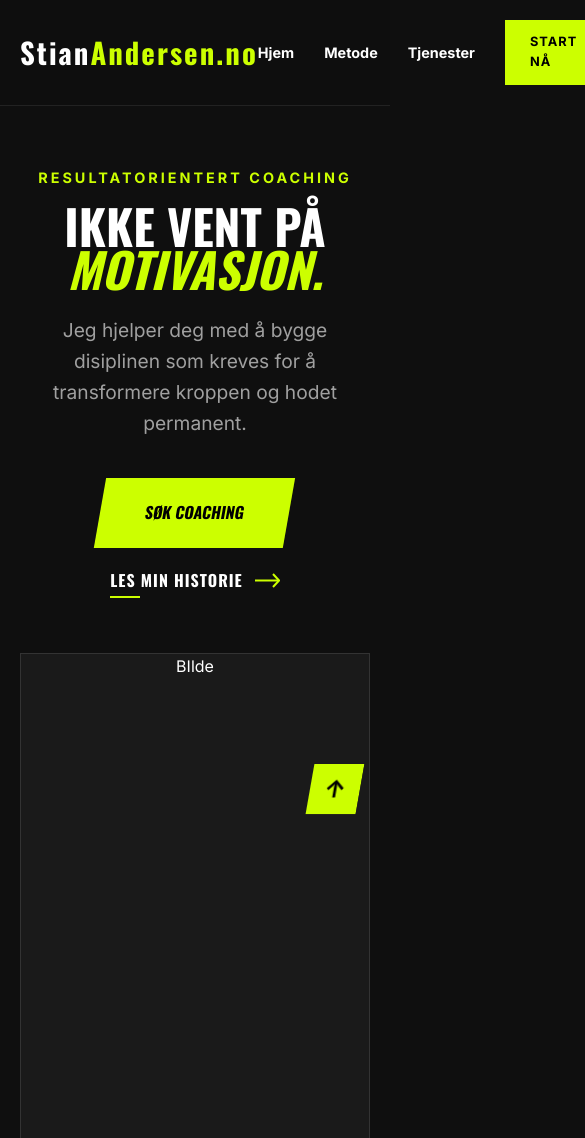
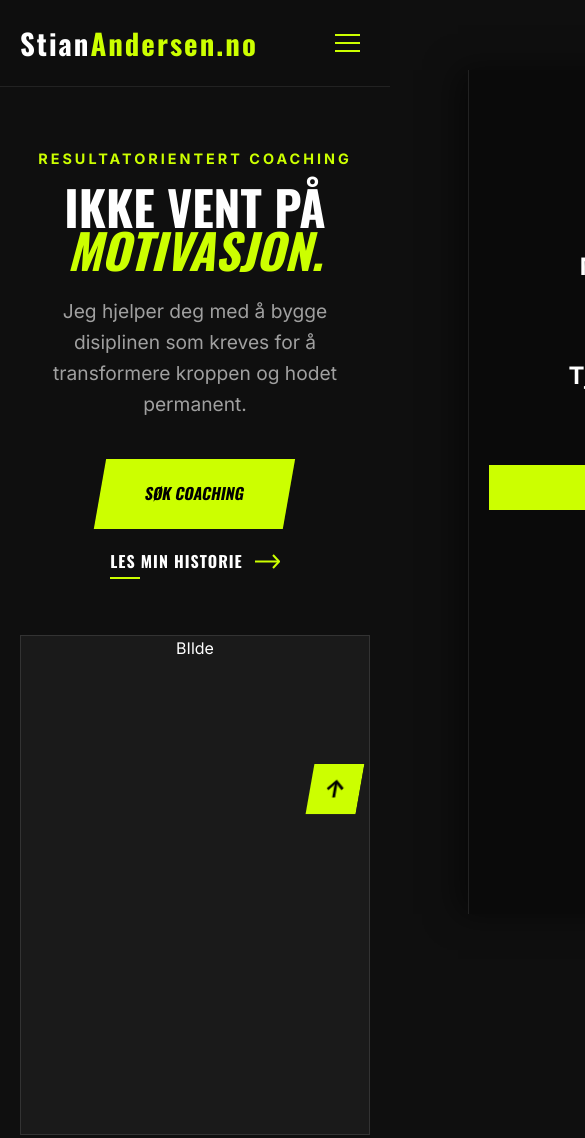
Before and after one commit to Noski03/Stian_andersen_nettside, a plain HTML site: page index.html in a window 390 px wide. Shown: the top 1138 px of the page, 585 px wide, since content can reach past the window. Drawn offline with nearby package versions, Linux system fonts and the light colour scheme.

Commit message:
la til hamburger meny mobilversjon

```diff
--- a/index.html
+++ b/index.html
@@ -14,6 +14,12 @@
     <header class="main-header">
       <div class="container">
         <a href="#home" class="brand">Stian<span>Andersen.no</span></a>
+
+        <input type="checkbox" id="nav-toggle" class="nav-toggle" />
+        <label for="nav-toggle" class="nav-toggle-label">
+          <span></span>
+        </label>
+
         <nav class="nav-links">
           <a href="#home" class="nav-link">Hjem</a>
           <a href="#metode" class="nav-link">Metode</a>
--- a/style.css
+++ b/style.css
@@ -806,3 +806,95 @@ textarea {
   transform: skew(-10deg) translateY(-5px);
   box-shadow: -5px 5px 0 white;
 }
+/* --- MOBIL MENY LOGIKK --- */
+
+/* Skjul checkboxen */
+.nav-toggle {
+  display: none;
+}
+
+/* Styling av Hamburger-ikonet */
+.nav-toggle-label {
+  display: none; /* Skjult på PC */
+  cursor: pointer;
+  padding: 10px;
+}
+
+.nav-toggle-label span,
+.nav-toggle-label span::before,
+.nav-toggle-label span::after {
+  display: block;
+  background: var(--accent);
+  height: 2px;
+  width: 25px;
+  position: relative;
+  transition: var(--transition);
+}
+
+.nav-toggle-label span::before,
+.nav-toggle-label span::after {
+  content: "";
+  position: absolute;
+}
+
+.nav-toggle-label span::before {
+  bottom: 8px;
+}
+.nav-toggle-label span::after {
+  top: 8px;
+}
+
+/* --- RESPONSIV DESIGN (Mobil) --- */
+@media (max-width: 768px) {
+  .nav-toggle-label {
+    display: block; /* Vises på mobil */
+  }
+
+  .nav-links {
+    position: fixed;
+    top: 70px; /* Høyden på headeren */
+    right: -100%; /* Starter utenfor skjermen */
+    width: 80%;
+    height: 100vh;
+    background: #0a0a0a;
+    flex-direction: column;
+    padding: 50px 20px;
+    transition: 0.5s ease;
+    border-left: 1px solid #222;
+    box-shadow: -10px 0 30px rgba(0, 0, 0, 0.5);
+    z-index: 999;
+  }
+
+  .nav-link {
+    font-size: 1.5rem;
+    width: 100%;
+    text-align: center;
+    padding: 20px;
+  }
+
+  .nav-cta {
+    margin-top: 20px;
+    width: 100%;
+    text-align: center;
+  }
+
+  /* Vis meny når checkbox er huket av */
+  .nav-toggle:checked ~ .nav-links {
+    right: 0;
+  }
+
+  /* Animer hamburger til et 'X' når åpen */
+  .nav-toggle:checked ~ .nav-toggle-label span {
+    background: transparent;
+  }
+
+  .nav-toggle:checked ~ .nav-toggle-label span::before {
+    transform: rotate(45deg);
+    bottom: 0;
+  }
+
+  .nav-toggle:checked ~ .nav-toggle-label span::after {
+    transform: rotate(-45deg);
+    top: 0;
+  }
+}
```
